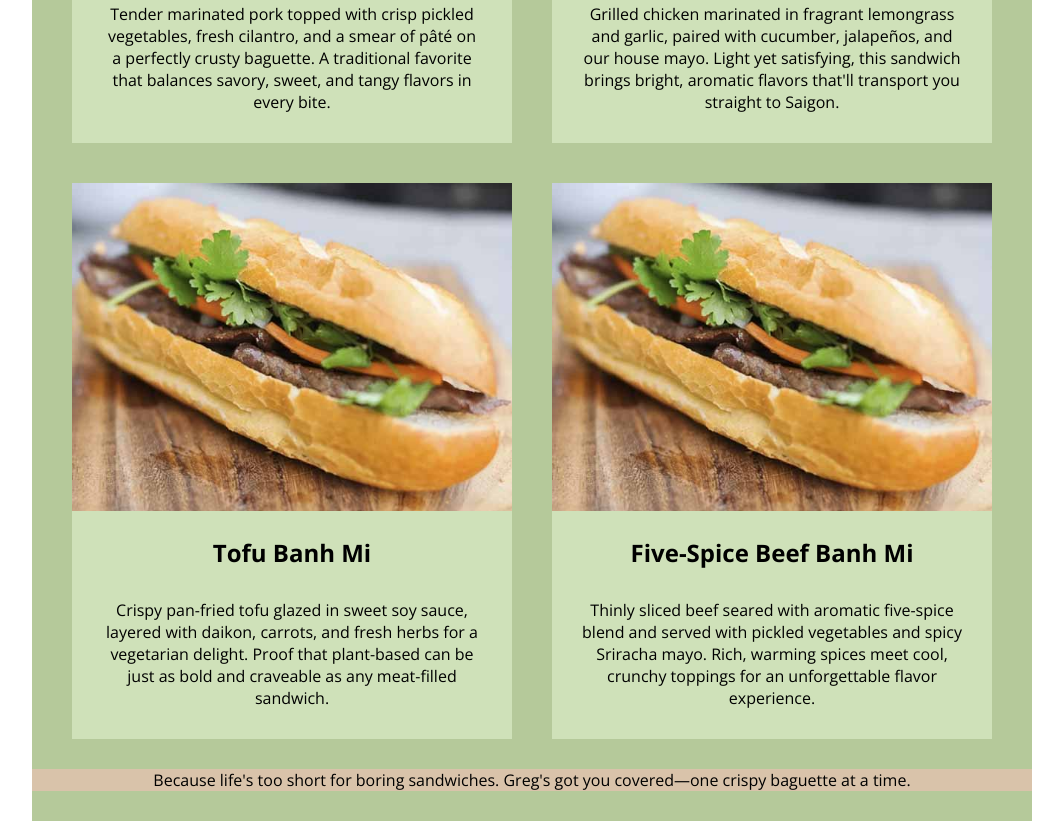
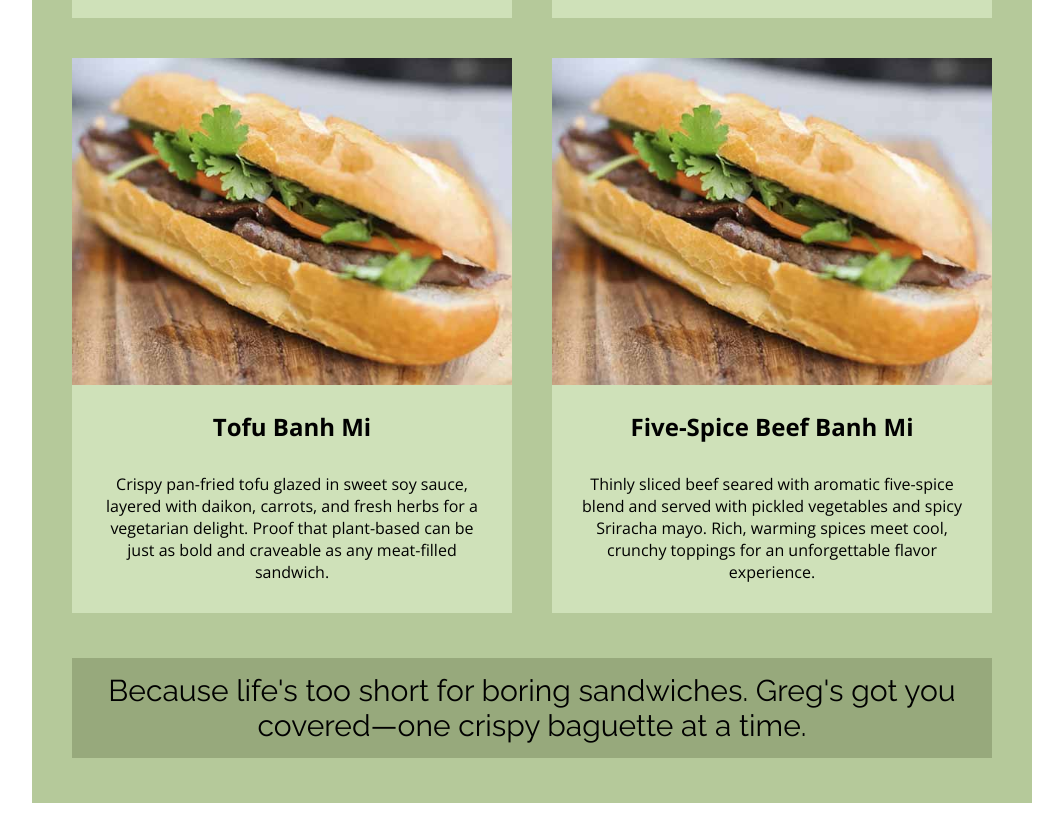
Before and after one commit to dskomra/exercise-6-, a plain HTML site: page index.html in a window 1280 px wide. Shown: the part 1033-1854 px from the top of the page, without its empty margins (108-1171 px from the left). Drawn offline with nearby package versions, Linux system fonts and the light colour scheme.

Commit message:
final update

```diff
--- a/index.html
+++ b/index.html
@@ -28,6 +28,8 @@
 
       #site-title {
         font-size: 100px;
+        margin-bottom: 20px;
+        margin-top: 15px;
       }
 
       nav {
@@ -36,7 +38,6 @@
         font-weight: 400;
         font-style: normal;
         font-size: 25px;
-        padding-bottom: 25px;
       }
 
       ul {
@@ -69,6 +70,7 @@
         background-color: #b5c99a;
         padding-top: 30px;
         padding-bottom: 30px;
+        margin-top: 35px;
       }
 
       .container {
@@ -77,7 +79,7 @@
         margin: 0 auto;
         gap: 40px;
         justify-content: center;
-        padding-top: 30px;
+        padding-top: 15px;
         padding-bottom: 30px;
       }
 
@@ -90,16 +92,23 @@
         width: 100%;
       }
 
-      .grid-item h2,
-      p {
+      .grid-item h2, p {
         margin-bottom: 30px;
         margin-left: 30px;
         margin-right: 30px;
       }
 
       footer {
-        background-color: #d9c3aa;
+        background-color: #97a97c;
+        font-family: "Raleway", sans-serif;
+        font-optical-sizing: auto;
+        font-weight: 400;
+        font-style: normal;
+        font-size: 30px;
+        margin: 15px 40px 15px 40px;
+        padding: 15px;
       }
+
     </style>
   </head>
   <body>
```
